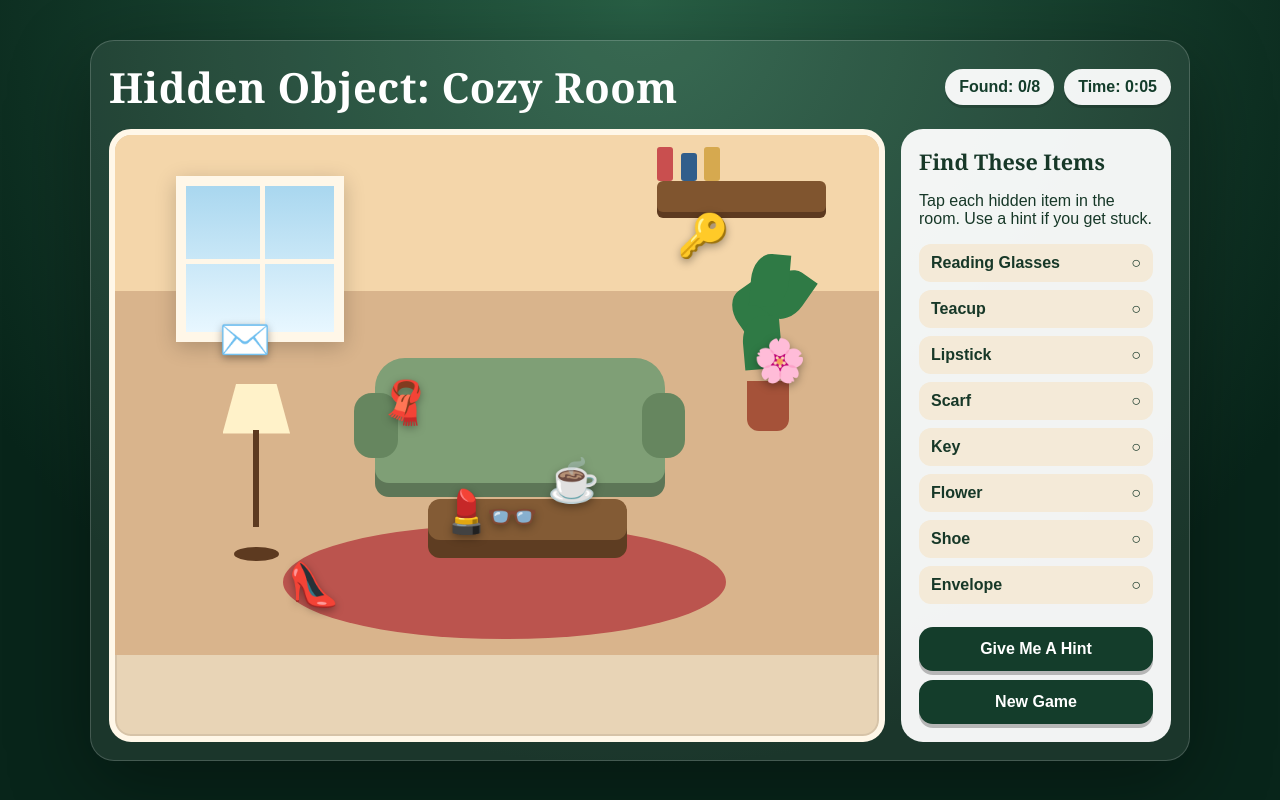
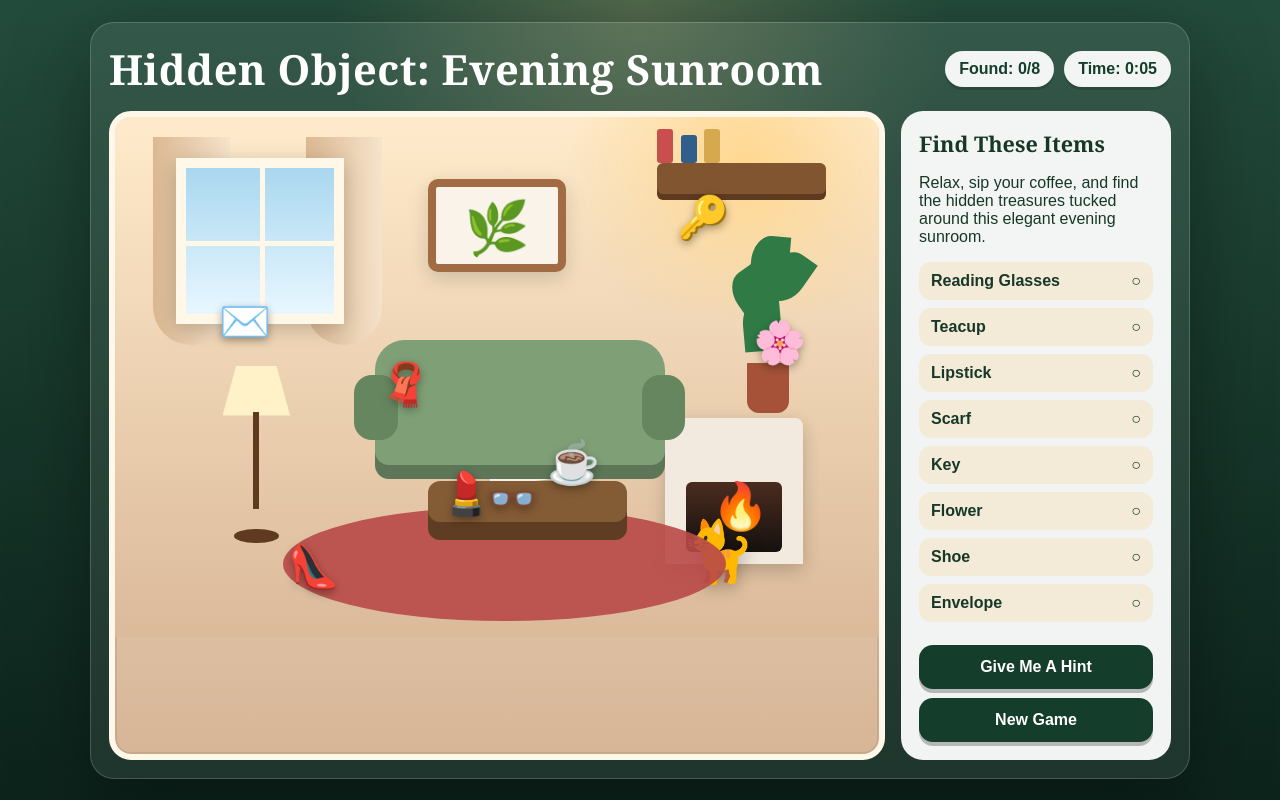
Before and after one commit to lisatyr3/HiddenObject, a plain HTML site: page index.html in a window 1280 px wide. Drawn offline with Linux system fonts and the light colour scheme.

Commit message:
Update index.html

```diff
--- a/index.html
+++ b/index.html
@@ -3,7 +3,7 @@
 <head>
 <meta charset="UTF-8" />
 <meta name="viewport" content="width=device-width, initial-scale=1.0" />
-<title>Daily Hidden Object Game</title>
+<title>Luxury Hidden Object Game</title>
 <style>
   :root {
     --gold: #d6a94f;
@@ -18,7 +18,9 @@
   body {
     margin: 0;
     font-family: Georgia, 'Times New Roman', serif;
-    background: radial-gradient(circle at top, #285f45 0%, var(--deep) 75%);
+    background:
+      radial-gradient(circle at top, rgba(255,214,140,.22) 0%, transparent 30%),
+      linear-gradient(180deg, #234b3b 0%, #0c231b 100%);
     color: #fff;
     min-height: 100vh;
     display: flex;
@@ -78,7 +80,8 @@
     overflow: hidden;
     border-radius: 22px;
     border: 6px solid var(--cream);
-    background: #e8d4b6;
+    background:
+      linear-gradient(180deg, #f4e1c8 0%, #d7b697 100%);
     min-height: 520px;
     box-shadow: inset 0 0 0 2px rgba(0,0,0,.08);
   }
@@ -89,8 +92,121 @@
     aspect-ratio: 16 / 10;
     min-height: 520px;
     background:
-      radial-gradient(circle at 18% 24%, #ffd9a8 0 5%, transparent 6%),
-      linear-gradient(180deg, #f4d6aa 0 30%, #d9b48c 30% 100%);
+      linear-gradient(180deg, rgba(255,235,203,.95) 0%, rgba(219,186,154,.96) 100%);
+    overflow:hidden;
+  }
+
+  .sun-glow {
+    position:absolute;
+    right:-10%;
+    top:-18%;
+    width:55%;
+    height:55%;
+    background:radial-gradient(circle, rgba(255,214,140,.95) 0%, rgba(255,214,140,.35) 40%, transparent 70%);
+    pointer-events:none;
+    filter:blur(4px);
+  }
+
+  .wall-art {
+    position:absolute;
+    left:41%;
+    top:12%;
+    width:18%;
+    height:18%;
+    background:#f9f3ea;
+    border:8px solid #a16c43;
+    border-radius:10px;
+    box-shadow:0 6px 20px rgba(0,0,0,.15);
+  }
+
+  .wall-art:before {
+    content:"🌿";
+    position:absolute;
+    inset:0;
+    display:flex;
+    align-items:center;
+    justify-content:center;
+    font-size:52px;
+  }
+
+  .curtain {
+    position:absolute;
+    width:10%;
+    height:40%;
+    top:4%;
+    background:linear-gradient(90deg,#d8b48d,#f5e3cb);
+    border-radius:0 0 40px 40px;
+    opacity:.92;
+  }
+
+  .curtain.left { left:5%; }
+  .curtain.right { left:25%; }
+
+  .fireplace {
+    position:absolute;
+    left:72%;
+    bottom:14%;
+    width:18%;
+    height:28%;
+    background:#f3eadf;
+    border-radius:8px 8px 0 0;
+    box-shadow:0 6px 18px rgba(0,0,0,.2);
+  }
+
+  .fireplace:before {
+    content:"";
+    position:absolute;
+    left:15%;
+    right:15%;
+    bottom:8%;
+    height:48%;
+    background:linear-gradient(180deg,#4a2c1f,#16110f);
+    border-radius:6px;
+  }
+
+  .fire {
+    position:absolute;
+    left:34%;
+    bottom:20%;
+    font-size:46px;
+  }
+
+  .coffee-table-book {
+    position:absolute;
+    left:49%;
+    top:67%;
+    width:12%;
+    height:3%;
+    background:#f5f1ea;
+    border-radius:3px;
+    transform:rotate(-6deg);
+    box-shadow:0 3px 8px rgba(0,0,0,.2);
+  }
+
+  .throw-pillow {
+    position:absolute;
+    width:9%;
+    height:12%;
+    background:#f3dcb2;
+    border-radius:18px;
+    top:49%;
+    left:44%;
+    transform:rotate(-8deg);
+    box-shadow:0 3px 8px rgba(0,0,0,.18);
+  }
+
+  .throw-pillow.two {
+    left:57%;
+    background:#d7b57f;
+    transform:rotate(10deg);
+  }
+
+  .cat {
+    position:absolute;
+    left:74%;
+    bottom:9%;
+    font-size:60px;
+    filter:drop-shadow(0 5px 8px rgba(0,0,0,.3));
   }
 
   /* Cozy room illustration made in CSS so the demo works without images */
@@ -201,7 +317,7 @@
 <body>
   <div class="game-shell">
     <div class="topbar">
-      <h1>Hidden Object: Cozy Room</h1>
+      <h1>Hidden Object: Evening Sunroom</h1>
       <div class="stats">
         <div class="pill">Found: <span id="foundCount">0</span>/8</div>
         <div class="pill">Time: <span id="timer">0:00</span></div>
@@ -211,6 +327,15 @@
     <div class="content">
       <div class="scene-wrap">
         <div class="scene" id="scene">
+          <div class="sun-glow"></div>
+          <div class="curtain left"></div>
+          <div class="curtain right"></div>
+          <div class="wall-art"></div>
+          <div class="fireplace"><div class="fire">🔥</div></div>
+          <div class="cat">🐈</div>
+          <div class="throw-pillow"></div>
+          <div class="throw-pillow two"></div>
+          <div class="coffee-table-book"></div>
           <div class="window"></div>
           <div class="shelf"><div class="book"></div><div class="book b2"></div><div class="book b3"></div></div>
           <div class="lamp"><div class="shade"></div><div class="stand"></div><div class="base"></div></div>
@@ -223,7 +348,7 @@
 
       <aside class="panel">
         <h2>Find These Items</h2>
-        <p>Tap each hidden item in the room. Use a hint if you get stuck.</p>
+        <p>Relax, sip your coffee, and find the hidden treasures tucked around this elegant evening sunroom.</p>
         <div class="list" id="list"></div>
         <button onclick="showHint()">Give Me A Hint</button>
         <button onclick="resetGame()">New Game</button>
```
